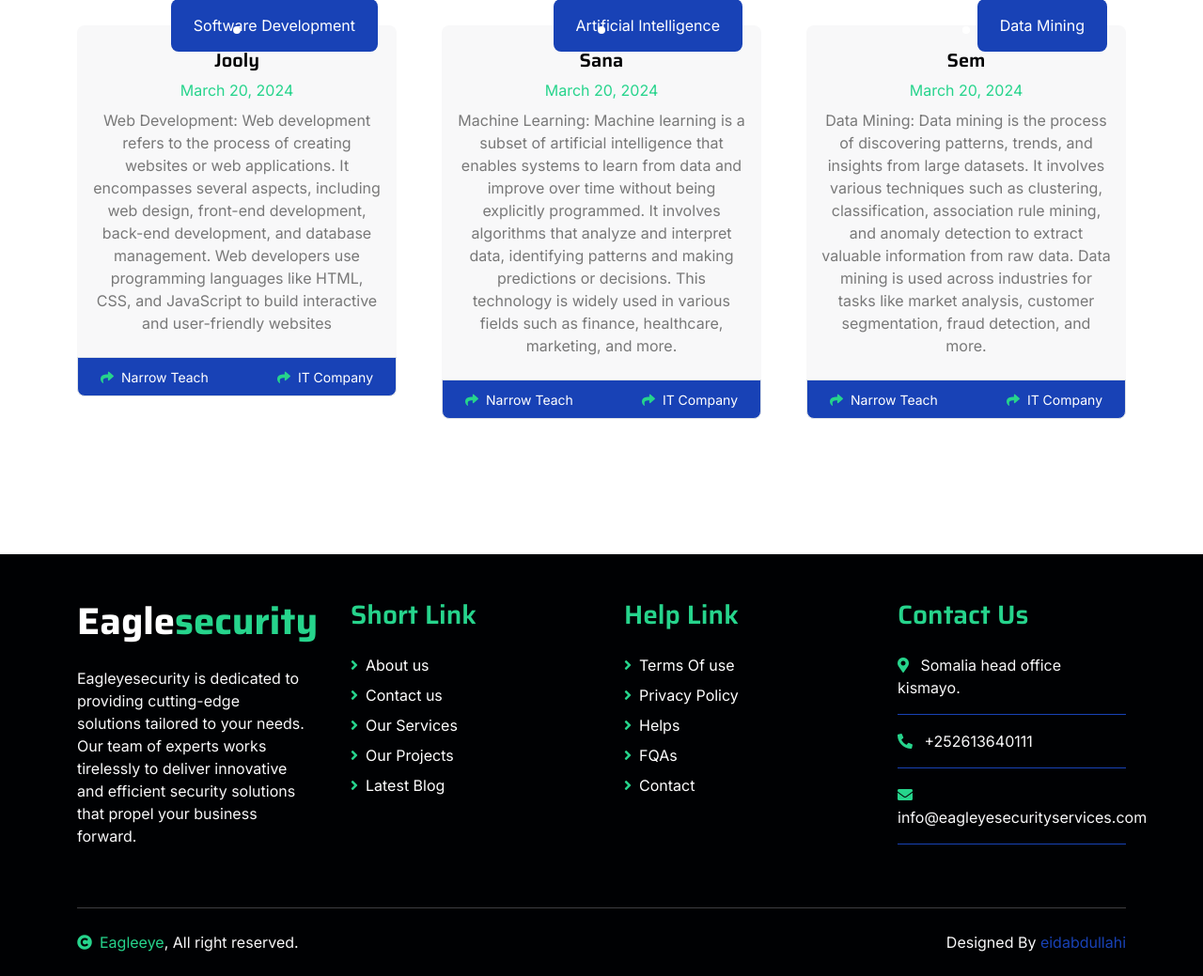
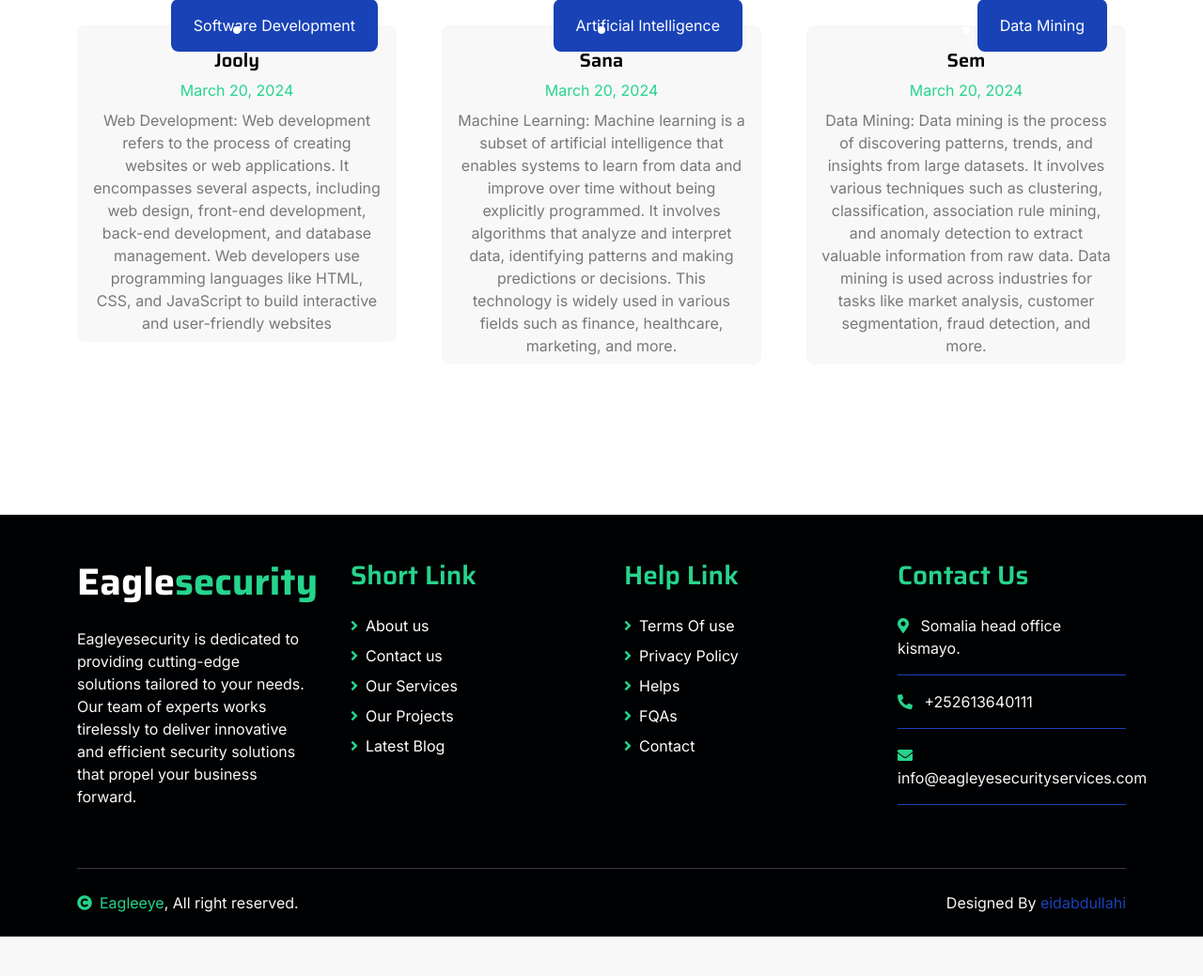
Before and after one commit to EidAbdullahi/eagle-eye, a Django app: page /blog/ in a window 1280 px wide. Shown: the part 842-1881 px from the top of the page at 94% size. After the commit the page ends 1839 px from the top, so only its background shows below. Run offline with Django 5.2, Linux system fonts and the light colour scheme; data comes from the database, SQL or seed files in the repository; some libraries are stand-ins or nearby versions.

Commit message:
commit changes

```diff
--- a/templates/blog_part.html
+++ b/templates/blog_part.html
@@ -18,10 +18,7 @@
                         <span class="text-secondary">{{ blog.date_published }}</span>
                         <p class="py-2">{{ blog.content }}</p>
                     </div>
-                    <div class="blog-coment d-flex justify-content-between px-4 py-2 border bg-primary rounded-bottom">
-                        <a href="" class="text-white"><small><i class="fas fa-share me-2 text-secondary"></i>Narrow Teach</small></a>
-                        <a href="" class="text-white"><small><i class="fas fa-share me-2 text-secondary"></i>IT Company</small></a>
-                    </div>
+
                 </div>
             </div>
             {% endfor %}
--- a/templates/index.html
+++ b/templates/index.html
@@ -18,7 +18,7 @@ alert('{{message}}');
                 </ol>
                 <div class="carousel-inner" role="listbox">
                     <div class="carousel-item active">
-                        <img src="{% static 'img/carousel-1.jpg' %}" class="img-fluid" alt="First slide">
+                        <img src="https://res.cloudinary.com/dzflw2ka9/image/upload/v1752589048/w2_lo7qdl.jpg" class="img-fluid" alt="Eagle Security Somalia Vehicle">
                         <div class="carousel-caption">
                             <div class="container carousel-content">
                                 <h6 class="text-secondary h4 animated fadeInUp">Eagle Security Somalia</h6>
@@ -30,7 +30,7 @@ alert('{{message}}');
                         </div>
                     </div>
                     <div class="carousel-item">
-                        <img src="{% static 'img/carousel-2.jpg' %}" class="img-fluid" alt="Second slide">
+                        <img src="https://res.cloudinary.com/dzflw2ka9/image/upload/v1752586683/hrppiwatj1iyq75dudji.jpg" class="img-fluid" alt="Eagle Security Somalia Vehicle">
                         <div class="carousel-caption">
                             <div class="container carousel-content">
                                 <h6 class="text-secondary h4 animated fadeInUp">Security Solutions</h6>
```
